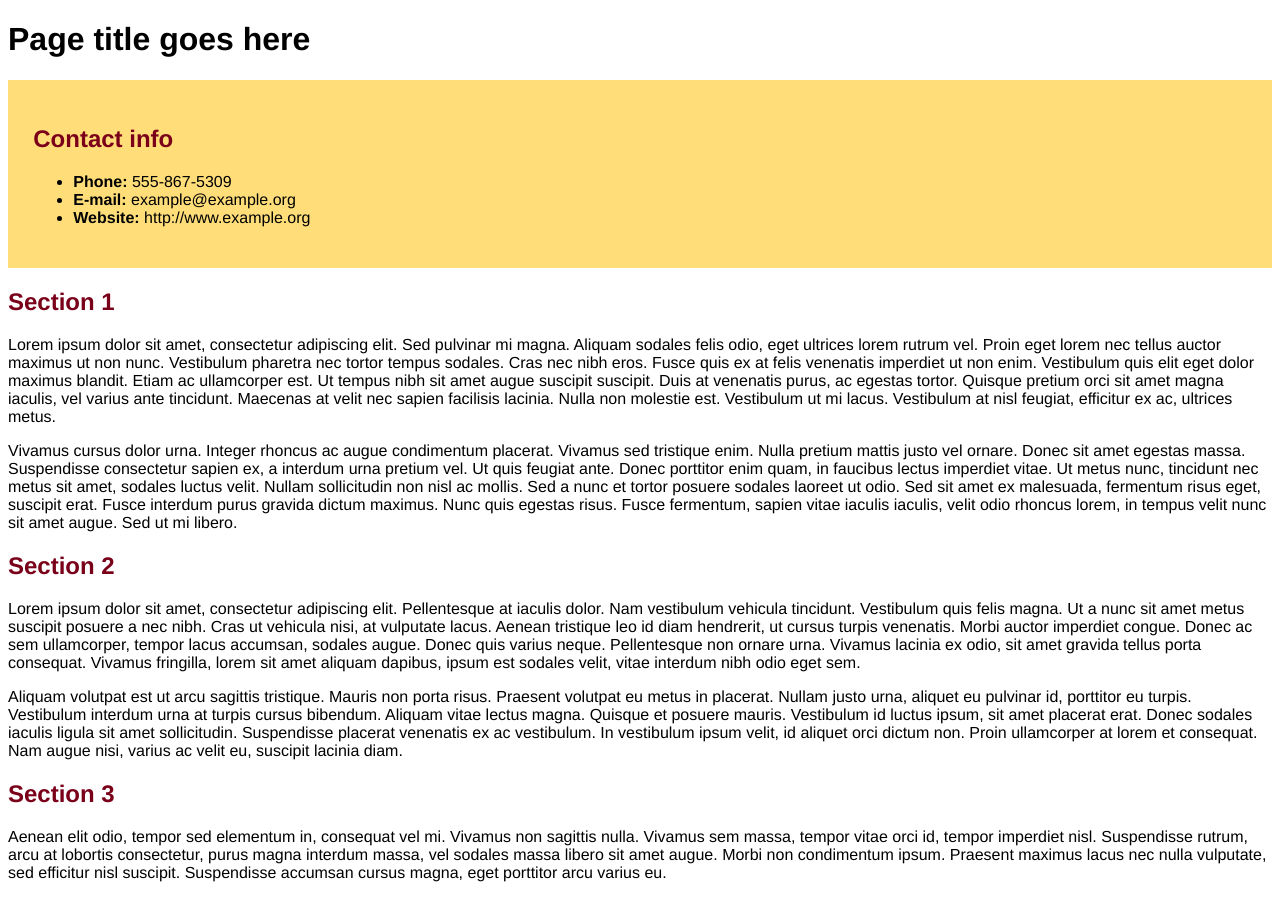
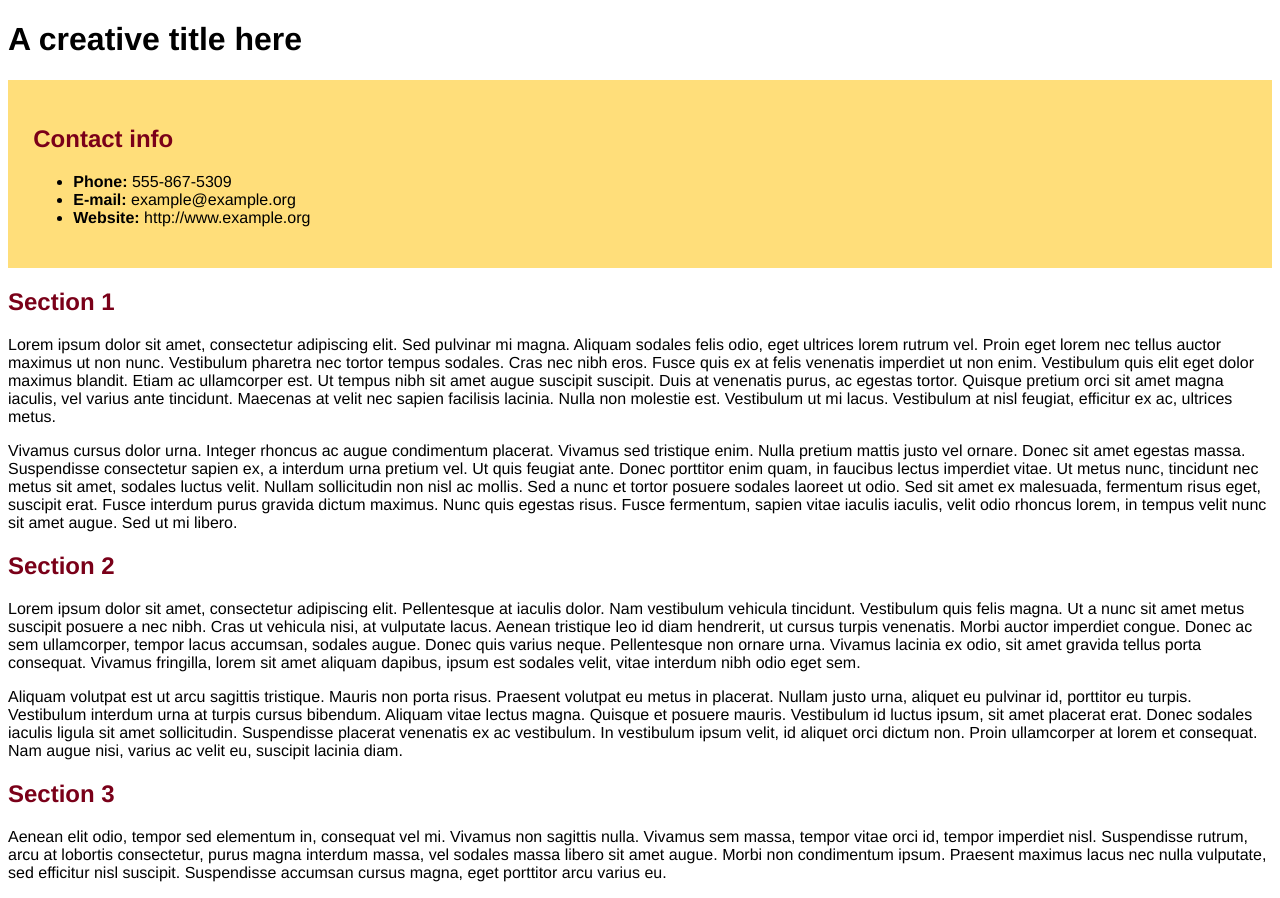
Before and after one commit to lauren-holly/Template_Website, a plain HTML site: page index.html in a window 1280 px wide. Drawn offline with Linux system fonts and the light colour scheme.

Commit message:
Changed the title of the website

```diff
--- a/index.html
+++ b/index.html
@@ -6,7 +6,7 @@
 
 <body>
 
-<h1>Page title goes here</h1>
+<h1>A creative title here</h1>
 
 <div id="contact">
 <h2>Contact info</h2>
```
